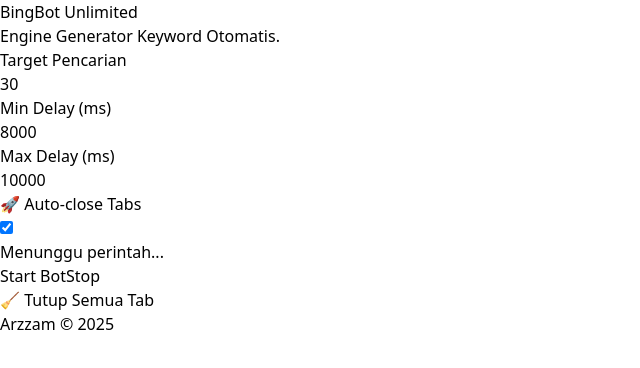
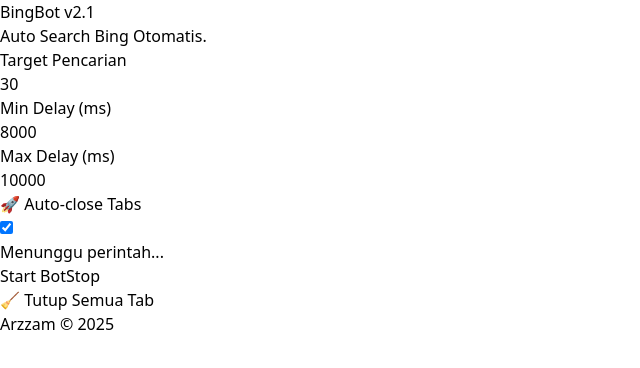
Before and after one commit to yukinoshitawebid/bingbot, a React (Vite) app: page / in a window 1280 px wide. Shown: the top 368 px of the page, without its empty margins (0-640 px from the left). Built offline with nearby package versions, Linux system fonts and the light colour scheme.

Commit message:
Update subjects list and change version display

```diff
--- a/src/App.tsx
+++ b/src/App.tsx
@@ -41,6 +41,7 @@
   const generateDynamicQuery = () => {
     // 1. Subject (Topik Utama) - Bisa ditambah ribuan kata di sini
     const subjects = [
+      "Wisata Banyumas", "Wisata Pantai", "Wisata Purwokerto", "Menara Pandang", "Menara Pandang Pwt",
       "iPhone 16", "Samsung S25 Ultra", "MacBook M3", "NVIDIA RTX 5090", "Tesla Model Y",
       "Bitcoin", "Ethereum", "Saham BBCA", "Harga Emas", "Kurs Rupiah",
       "Resep Nasi Goreng", "Cara Diet Sehat", "Wisata Bali", "Tiket Pesawat Murah", "Hotel di Jakarta",
@@ -165,9 +166,9 @@
 
           <div className="text-center mb-8">
             <h1 className="text-4xl font-extrabold text-transparent bg-clip-text bg-gradient-to-r from-blue-400 via-indigo-400 to-purple-400 mb-2">
-              BingBot <span className="text-white text-base font-mono align-top opacity-50">Unlimited</span>
+              BingBot <span className="text-white text-base font-mono align-top opacity-50">v2.1</span>
             </h1>
-            <p className="text-slate-400 text-sm">Engine Generator Keyword Otomatis.</p>
+            <p className="text-slate-400 text-sm">Auto Search Bing Otomatis.</p>
           </div>
 
           <div className="space-y-6">
```
